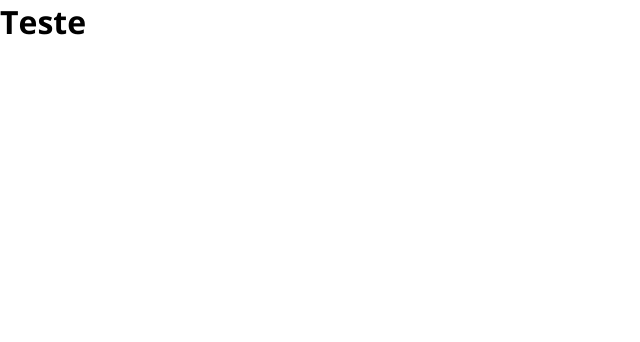
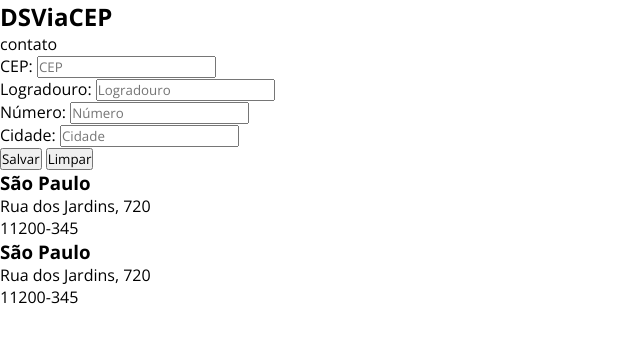
Before and after one commit to dmrsilva/viacep-project, a plain HTML site: page index.html in a window 1280 px wide. Shown: the whole page, without its empty margins (0-640 px from the left). Drawn offline with nearby package versions, Linux system fonts and the light colour scheme.

Commit message:
Created form

```diff
--- a/index.html
+++ b/index.html
@@ -1,18 +1,81 @@
 <!DOCTYPE html>
 <html lang="pt-br">
-<head>
-    <meta charset="UTF-8">
-    <meta http-equiv="X-UA-Compatible" content="IE=edge">
-    <meta name="viewport" content="width=device-width, initial-scale=1.0">
+  <head>
+    <meta charset="UTF-8" />
+    <meta http-equiv="X-UA-Compatible" content="IE=edge" />
+    <meta name="viewport" content="width=device-width, initial-scale=1.0" />
     <title>DSViaCEP</title>
 
-    <link rel="preconnect" href="https://fonts.googleapis.com">
-    <link rel="preconnect" href="https://fonts.gstatic.com" crossorigin>
-    <link href="https://fonts.googleapis.com/css2?family=Montserrat:wght@400;700&family=Open+Sans:wght@400;700&display=swap" rel="stylesheet">
+    <link rel="preconnect" href="https://fonts.googleapis.com" />
+    <link rel="preconnect" href="https://fonts.gstatic.com" crossorigin />
+    <link
+      href="https://fonts.googleapis.com/css2?family=Montserrat:wght@400;700&family=Open+Sans:wght@400;700&display=swap"
+      rel="stylesheet"
+    />
 
-    <link rel="stylesheet" href="css/style.css">
-</head>
-<body>
-    <h1>Teste</h1>
-</body>
+    <link rel="stylesheet" href="css/style.css" />
+  </head>
+  <body>
+    <head>
+      <nav>
+        <h1>DSViaCEP</h1>
+        <div>contato</div>
+      </nav>
+    </head>
+    <main>
+      <section id="form-section">
+        <div>
+          <form name="new-address">
+            <div>
+              <label for="cep">CEP:</label>
+              <input name="cep" id="cep" type="text" placeholder="CEP" />
+            </div>
+            <div>
+              <label for="street">Logradouro:</label>
+              <input
+                name="street"
+                id="street"
+                type="text"
+                placeholder="Logradouro"
+              />
+            </div>
+            <div>
+              <label for="number">Número:</label>
+              <input
+                name="number"
+                id="number"
+                type="text"
+                placeholder="Número"
+              />
+            </div>
+            <div>
+              <label for="cidade">Cidade:</label>
+              <input
+                name="cidade"
+                id="cidade"
+                type="text"
+                placeholder="Cidade"
+              />
+            </div>
+            <div>
+                <button type="submit">Salvar</button>
+                <button>Limpar</button>
+            </div>
+          </form>
+        </div>
+      </section>
+      <section id="list-section">
+        <div>
+          <h3>São Paulo</h3>
+          <p>Rua dos Jardins, 720</p>
+          <p>11200-345</p>
+        </div>
+        <div>
+          <h3>São Paulo</h3>
+          <p>Rua dos Jardins, 720</p>
+          <p>11200-345</p>
+        </div>
+      </section>
+    </main>
+  </body>
 </html>
```
